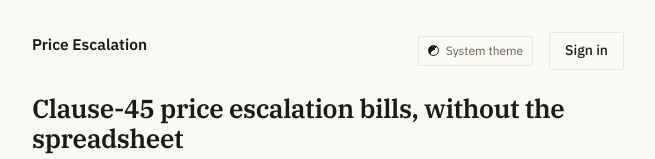
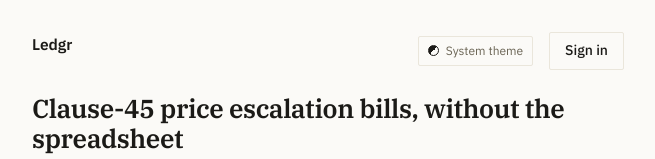
Before and after one commit to iamSt3el/pesCalculator, a React (Vite) app in the folder web/: page / in a window 1280 px wide. Shown: the top 159 px of the page, without its empty margins (312-967 px from the left). Built offline with nearby package versions, Linux system fonts and the light colour scheme; no server answers.

Commit message:
feat(web): the product is called Ledgr

```diff
--- a/web/index.html
+++ b/web/index.html
@@ -3,7 +3,7 @@
   <head>
     <meta charset="utf-8" />
     <meta name="viewport" content="width=device-width, initial-scale=1" />
-    <title>Price Escalation</title>
+    <title>Ledgr — Clause-45 escalation bills</title>
     <link rel="preconnect" href="https://fonts.googleapis.com" />
     <link rel="preconnect" href="https://fonts.gstatic.com" crossorigin />
     <link href="https://fonts.googleapis.com/css2?family=IBM+Plex+Mono:wght@400;500;600&family=IBM+Plex+Sans:wght@400;500;600;700&family=IBM+Plex+Serif:wght@400;600&display=swap" rel="stylesheet" />
--- a/web/src/pages/CheckoutPage.tsx
+++ b/web/src/pages/CheckoutPage.tsx
@@ -7,6 +7,7 @@ import { Spinner } from '../components/Spinner.tsx';
 import { useEntitlement } from '../entitlement.tsx';
 import { formatDate } from '../format.ts';
 import { loadRazorpay } from '../razorpay.ts';
+import { SITE } from '../site.ts';
 
 type Phase = 'confirm' | 'paying' | 'confirming' | 'done' | 'failed';
 
@@ -56,7 +57,7 @@ export function CheckoutPage() {
       const checkout = new Razorpay({
         key: started.keyId,
         subscription_id: started.subscriptionId,
-        name: 'Price Escalation',
+        name: SITE.name,
         description: `Unlimited contracts — ${PERIOD_LABEL[period].toLowerCase()}`,
         prefill: { email: started.email },
         theme: { color: accent },
--- a/web/src/pages/ContractsPage.tsx
+++ b/web/src/pages/ContractsPage.tsx
@@ -9,6 +9,7 @@ import { contractsBand, isoDay, planState } from '../billing.ts';
 import { Band } from '../components/Band.tsx';
 import { LockIcon } from '../components/LockIcon.tsx';
 import { useEntitlement } from '../entitlement.tsx';
+import { SITE } from '../site.ts';
 
 const STATUS: Record<ContractSummary['status'], { pill: string; label: string }> = {
   ready: { pill: 'pill pill--ok', label: 'Ready' },
@@ -73,7 +74,7 @@ export function ContractsPage({ onSignOut }: { onSignOut: () => void }) {
 
   return (
     <main className="page">
-      <RunningHead identity="Price Escalation" sub="Clause-45 billing" />
+      <RunningHead identity={SITE.name} sub="Clause-45 billing" />
       <div className="page-head">
         <div>
           <h1 className="title">Contracts</h1>
--- a/web/src/pages/LandingPage.tsx
+++ b/web/src/pages/LandingPage.tsx
@@ -4,6 +4,7 @@ import { api, type PlanPrice } from '../api.ts';
 import { formatPaise, PERIOD_LABEL, PERIOD_PER, PERIODS } from '../billing.ts';
 import { SiteFooter } from '../components/SiteFooter.tsx';
 import { ThemeToggle } from '../components/ThemeToggle.tsx';
+import { SITE } from '../site.ts';
 
 /**
  * What a visitor sees before signing in: what the app does, what it costs, and
@@ -17,7 +18,7 @@ export function LandingPage() {
   return (
     <main className="page page--medium">
       <div className="page-head">
-        <span className="running-head__name">Price Escalation</span>
+        <span className="running-head__name">{SITE.name}</span>
         <div className="row">
           <ThemeToggle />
           <Link to="/signin" className="ghost">Sign in</Link>
--- a/web/src/pages/LoginPage.tsx
+++ b/web/src/pages/LoginPage.tsx
@@ -2,6 +2,7 @@ import { useState, type FormEvent } from 'react';
 import { Link } from 'react-router-dom';
 import { api, ApiError } from '../api.ts';
 import { SiteFooter } from '../components/SiteFooter.tsx';
+import { SITE } from '../site.ts';
 
 export function LoginPage({ onSignedIn }: { onSignedIn: () => void }) {
   const [email, setEmail] = useState('');
@@ -28,7 +29,7 @@ export function LoginPage({ onSignedIn }: { onSignedIn: () => void }) {
   return (
     <main className="page page--narrow">
       <Link to="/" className="rail-back">← About and pricing</Link>
-      <h1 className="title stack-sm">Price Escalation</h1>
+      <h1 className="title stack-sm">{SITE.name}</h1>
       <p className="subtitle">Clause-45 billing for PWD road contracts</p>
 
       <form onSubmit={submit} className="panel stack-form">
--- a/web/src/pages/PlansPage.tsx
+++ b/web/src/pages/PlansPage.tsx
@@ -8,6 +8,7 @@ import { RunningHead } from '../components/RunningHead.tsx';
 import { Spinner } from '../components/Spinner.tsx';
 import { useEntitlement } from '../entitlement.tsx';
 import { formatDate } from '../format.ts';
+import { SITE } from '../site.ts';
 
 /** A plan that is running blocks a second one: Razorpay would take two mandates. */
 const RUNNING = new Set(['active', 'retrying', 'ending']);
@@ -27,7 +28,7 @@ export function PlansPage() {
 
   return (
     <main className="page">
-      <RunningHead identity="Price Escalation" sub="Choose a plan" />
+      <RunningHead identity={SITE.name} sub="Choose a plan" />
       <Link to="/" className="rail-back">← All contracts</Link>
       <div className="page-head stack-sm">
         <div>
--- a/web/src/site.ts
+++ b/web/src/site.ts
@@ -4,7 +4,7 @@
  * only honest once every bracketed value is replaced with the real one.
  */
 export const SITE = {
-  name: 'Price Escalation',
+  name: 'Ledgr',
   operator: '[Your full name or registered business name]',
   email: '[support email address]',
   phone: '[phone number]',
```
